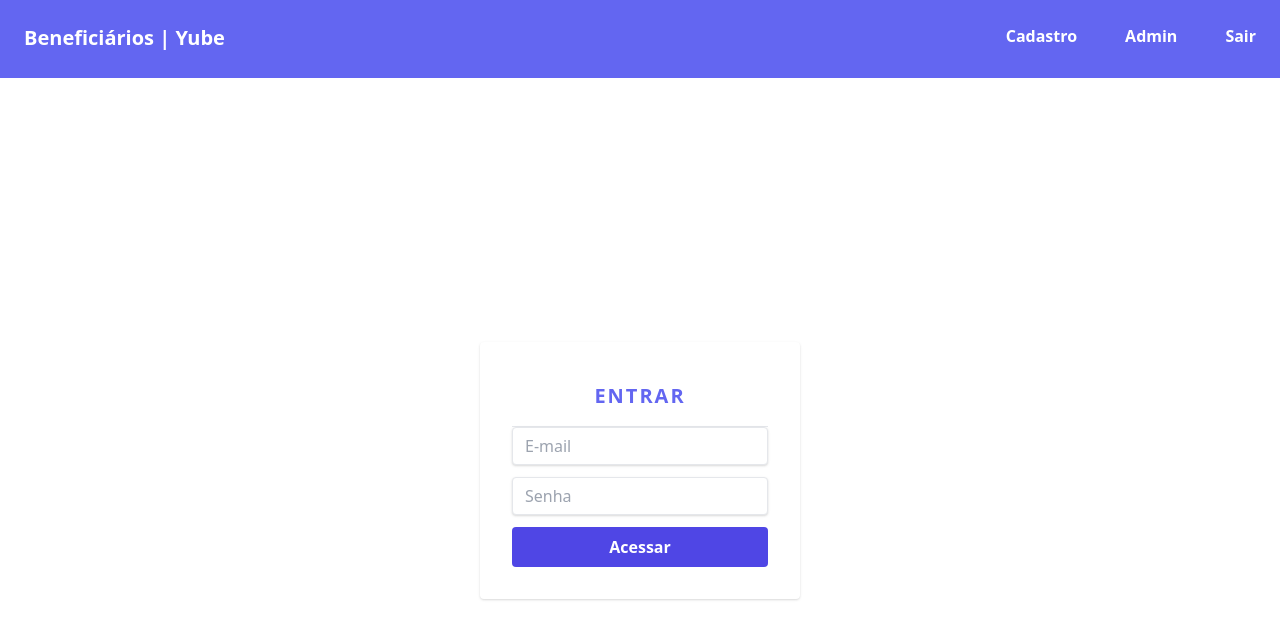
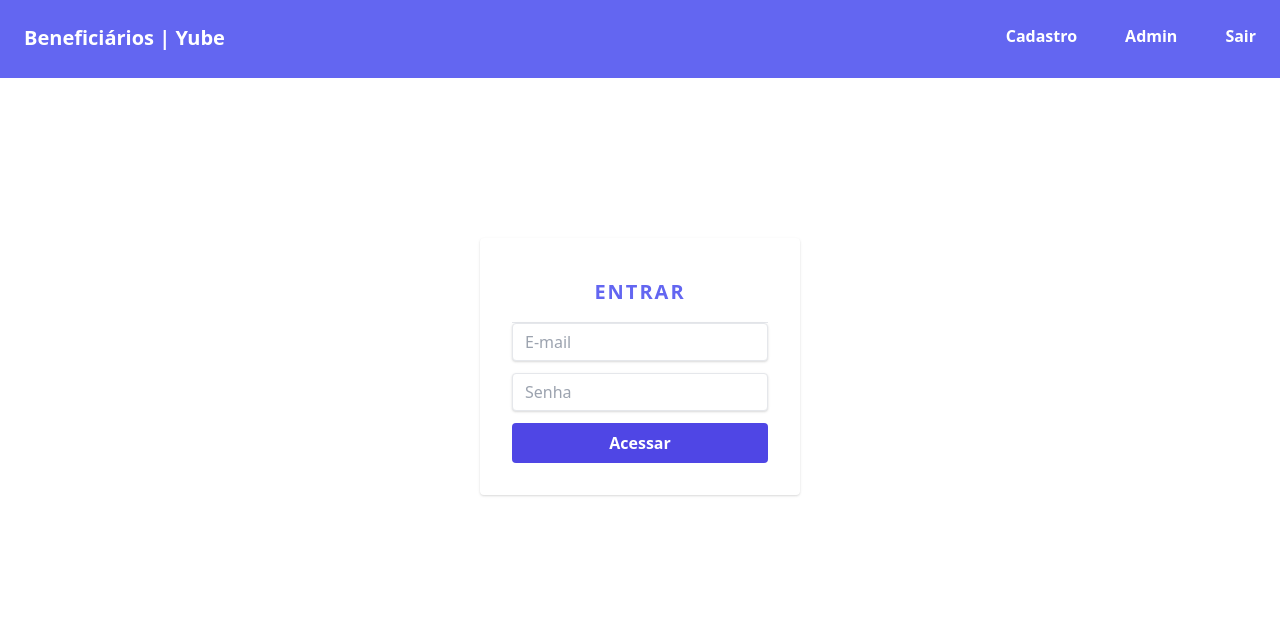
Before and after one commit to eltonsantos/beneficiarios, a React (Create React App) app in the folder frontend/: page /login in a window 1280 px wide. Shown: the top 638 px of the page. Built offline with nearby package versions, Linux system fonts and the light colour scheme.

Commit message:
Fix Login form

```diff
--- a/frontend/src/pages/Login/styles.js
+++ b/frontend/src/pages/Login/styles.js
@@ -1,7 +1,7 @@
 import styled from 'styled-components';
 
 export const Container = styled.div`
-  height: 100vh;
+  margin-top: 10em;
   display: flex;
   flex: 1;
   flex-direction: column;
```
